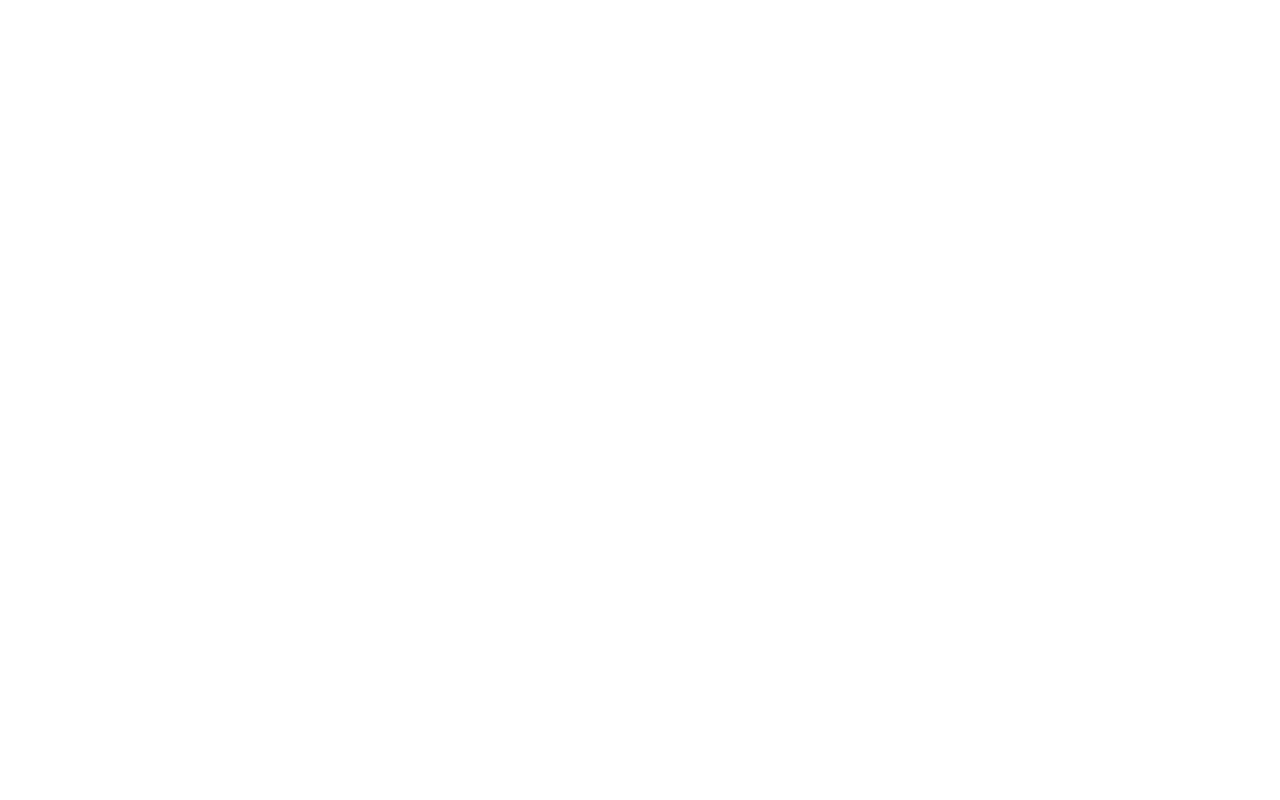
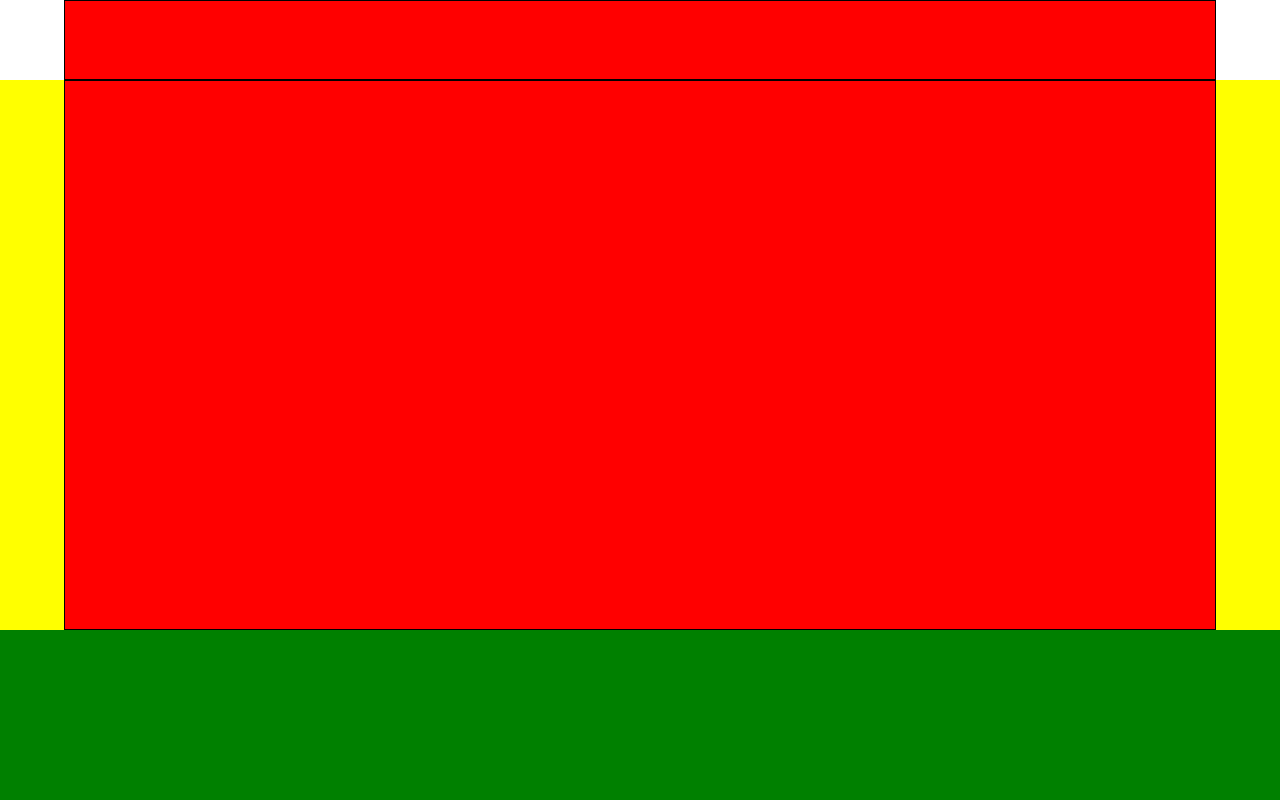
Before and after one commit to GiorgioMonne/htmlcss-discord, a plain HTML site: page index.html in a window 1280 px wide. Shown: the top 800 px of the page. Drawn offline with Linux system fonts and the light colour scheme.

Commit message:
creazione header

```diff
--- a/css/style.css
+++ b/css/style.css
@@ -6,10 +6,53 @@
     box-sizing: border-box;
 }
 
+.container{
+    width: 90%;
+    margin: auto;
+    max-width: 1170px;
+}
 /* ***** header ***** */
+
+header{
+    height: 80px;
+}
+
+.clearfix:after{
+    content: "";
+    display: table;
+    clear: both;
+}
+
+#jumbotron{
+    height: 550px;
+}
 
 /* ***** main ***** */
 
 /* ***** footer ***** */
 
 /* ***** debug ***** */
+
+.debug .container{
+    background-color: red;
+    height: 100%;
+    border: 1px solid black;
+}
+
+/* .debug header{
+    background-color: grey;
+} */
+
+.debug #jumbotron{
+    background-color: yellow;
+}
+
+.debug main{
+    height: 900px;
+    background-color: green;
+}
+
+.debug footer{
+    height: 600px;
+    background-color: blue;
+}
--- a/index.html
+++ b/index.html
@@ -7,25 +7,50 @@
     <link rel="stylesheet" href="css/style.css">
     <title>Sito Discord</title>
 </head>
-<body>
+<body class="debug">
 
     <!-- inizio header -->
     <header>
+        <div class="container">
+            <div class="clearfix">
 
+                <div id="logo">
+                    <img src="img" alt="">
+                </div>
+
+                <div id="nav">
+
+                </div>
+
+
+                <div id="bottone">
+
+                </div>
+
+            </div>
+        </div>
     </header>
     <!-- fine header -->
+
+    <!-- inizio jumbotron -->
+    <section id="jumbotron">
+        <div class="container">
+
+        </div>
+    </section>
+    <!-- fine jumbotron -->
 
     <!-- inizio main -->
     <main>
 
     </main>
-    <!-- inizio main -->
+    <!-- fine main -->
 
     <!-- inizio footer -->
     <footer>
 
     </footer>
-    <!-- inizio footer -->
+    <!-- fine footer -->
 
 </body>
 </html>
```
Also changed, not shown: img/ita.png (added), img/item1.svg (added), img/item2.svg (added), img/item3.svg (added), img/item4-big.svg (added), img/jumbo.png (added), img/logo.svg (added), img/stars.svg (added), img/wave.svg (added).
